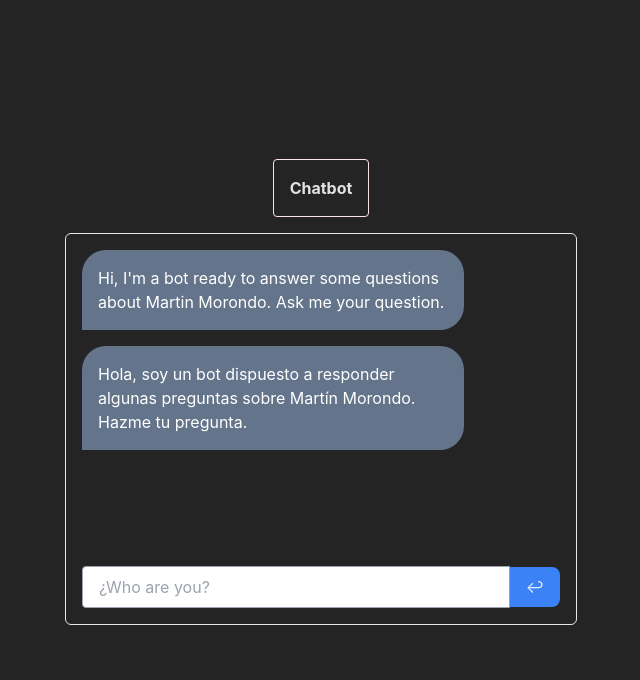
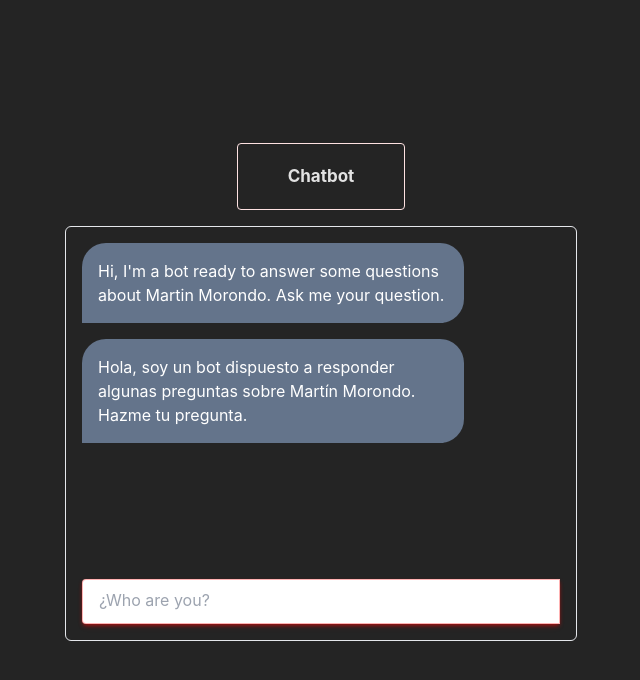
Before and after one commit to martinmorondo1/chatbot-co-here, a React (Vite) app: page / in a window 1280 px wide. Shown: the top 680 px of the page, without its empty margins (319-959 px from the left). Built offline with nearby package versions, Linux system fonts and the light colour scheme.

Commit message:
add new styles

```diff
--- a/src/index.css
+++ b/src/index.css
@@ -17,3 +17,89 @@
   -moz-osx-font-smoothing: grayscale;
   -webkit-text-size-adjust: 100%;
 }
+
+h1 {
+  padding: 20px 50px !important;
+  transition: .3s;
+  font-size: 17px;
+  font-weight: bold;
+  border-radius: 0.25rem;
+  border: 1px solid #FECACA;
+  padding: 1rem;
+}
+
+h1:hover {
+  background-color: rgba(128, 128, 128, 0.129);
+}
+
+form {
+  display: flex;
+  flex-direction: row;
+  align-items: center;
+  justify-content: center;
+  position: relative;
+  margin-top: 20px;
+}
+
+
+.message-id {
+  animation: fade-in 0.3s;
+}
+
+@keyframes fade-in {
+  0% {
+    opacity: 0;
+  }
+  50% {
+    opacity: 0.5;
+  }
+
+  100% {
+    opacity: 1;
+  }
+}
+
+.input {
+  width: 99%;
+  border: none;
+  border-radius: 8px;
+  font-size: 16px;
+  box-shadow: 0px 4px 6px -1px rgba(246, 5, 5, 0.1),
+  0px 2px 4px -1px rgba(255, 7, 7, 0.67);
+  transition: .3s;
+  border-radius: 0.25rem;
+  border-top-right-radius: 0;
+  border-bottom-right-radius: 0;
+  flex: 1;
+  border: 0.1px solid rgba(255, 0, 0, 0.297);
+  padding-top: 0.5rem;
+  padding-bottom: 0.7rem;
+  padding-left: 1rem;
+  padding-right: 1rem;
+}
+
+.input:hover {
+  box-shadow: 0px 4px 6px -1px rgba(243, 203, 203, 0.559),
+  0px 2px 4px -1px rgba(164, 132, 132, 0.223);
+}
+
+.input:focus {
+  font-weight: bold;
+}
+
+.loading-btn {
+  transition: .3s;
+  width: 60px;
+  height: 40px;
+  margin-top: 20px;
+  position: absolute;
+  left: 418px;
+  top: -21px;
+  font-size: 19px;
+  background-color: transparent;
+ }
+
+ .loading-btn:hover {
+  transform: scale(1.1);
+  font-weight: bold;
+}
```
